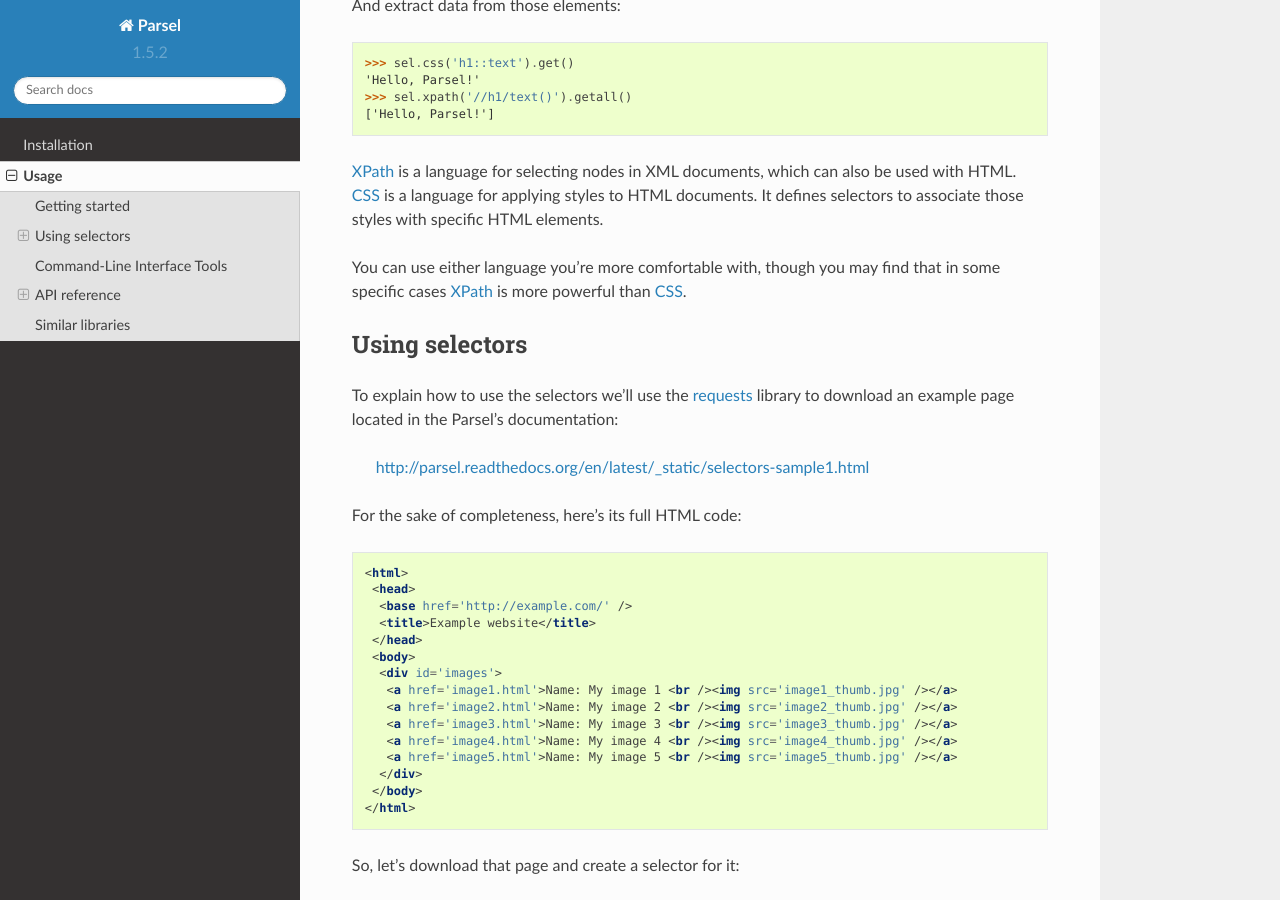
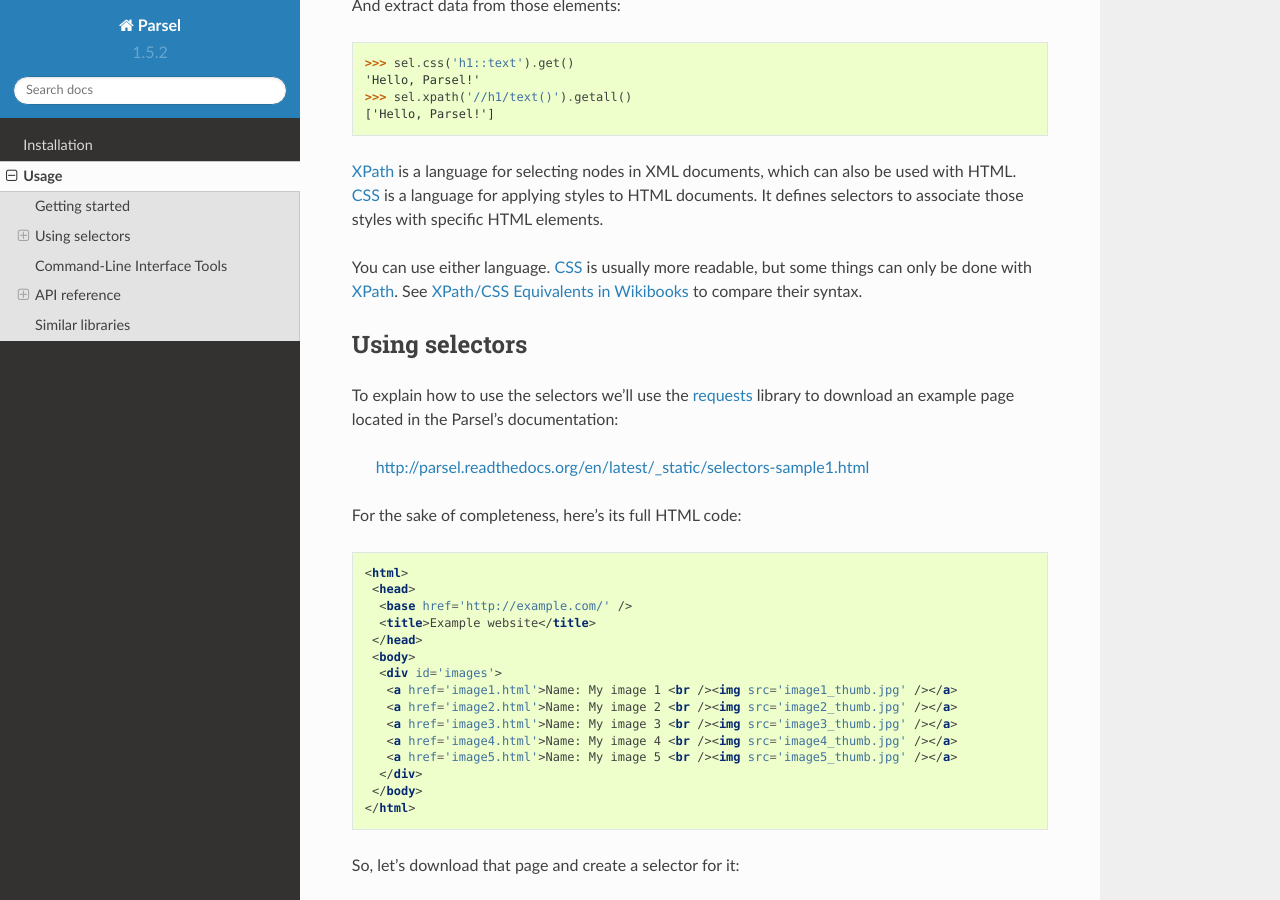
Before and after one commit to scrapy/parsel, a Sphinx documentation site: the page built from docs/usage.rst, in a window 1280 px wide and 900 px high, scrolled down 807 px. Built offline with Sphinx 7.4.7 and the Read the Docs theme 2.0.0, drawn with Linux system fonts in a browser that asks for light colours.

Commit message:
Add to the documentation a link to the XPath/CSS Equivalents page of Wikibooks

```diff
--- a/docs/usage.rst
+++ b/docs/usage.rst
@@ -44,11 +44,13 @@ And extract data from those elements::
 used with HTML. `CSS`_ is a language for applying styles to HTML documents. It
 defines selectors to associate those styles with specific HTML elements.
 
-You can use either language you're more comfortable with, though you may find
-that in some specific cases `XPath`_ is more powerful than `CSS`_.
+You can use either language. CSS_ is usually more readable, but some things can
+only be done with XPath_. See `XPath/CSS Equivalents in Wikibooks`_ to compare
+their syntax.
 
+.. _CSS: http://www.w3.org/TR/selectors
 .. _XPath: http://www.w3.org/TR/xpath
-.. _CSS: http://www.w3.org/TR/selectors
+.. _XPath/CSS Equivalents in Wikibooks: https://en.wikibooks.org/wiki/XPath/CSS_Equivalents
 
 
 Using selectors
```
